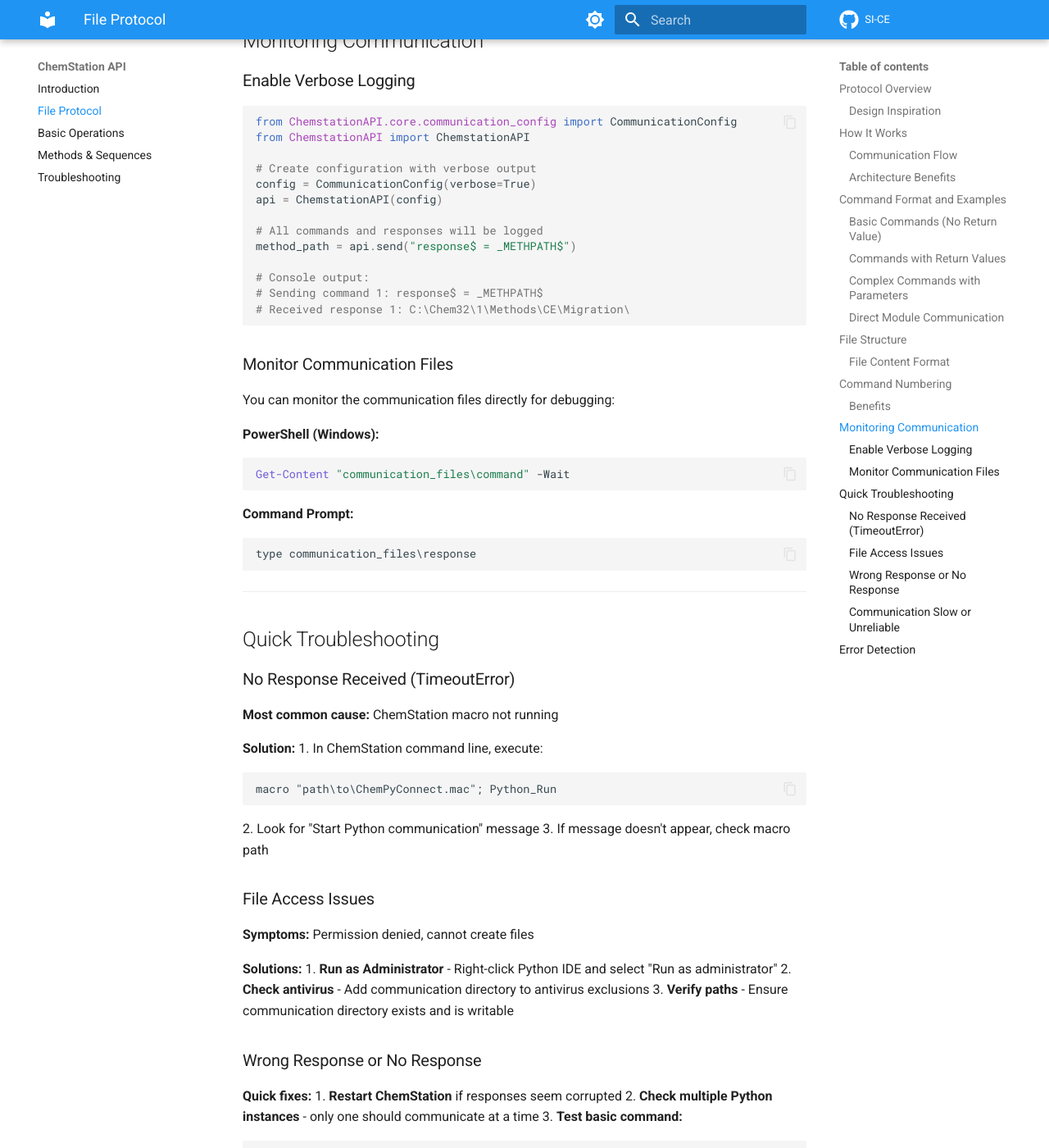
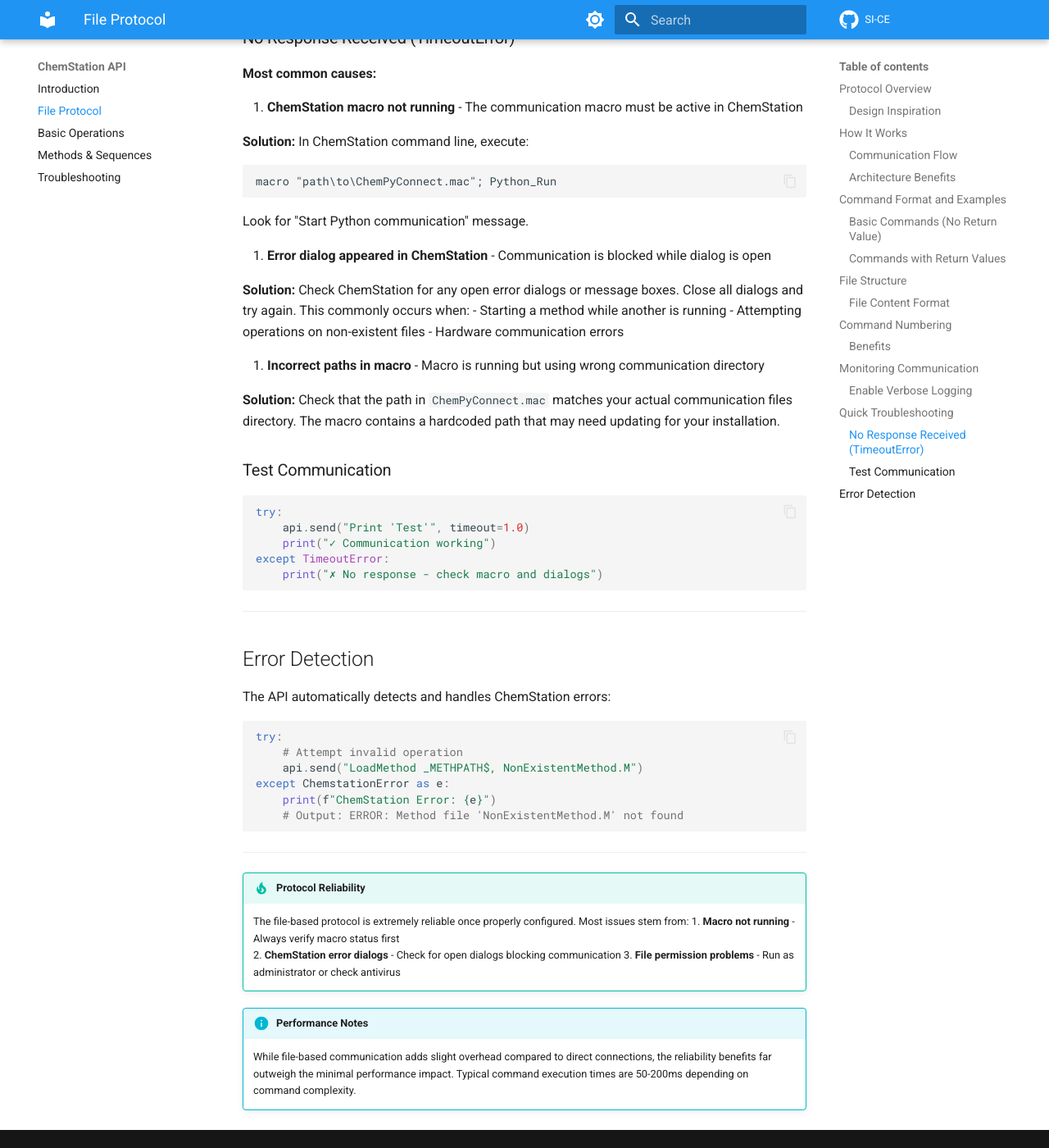
Before and after one commit to Xixaus/SI-CE, an MkDocs documentation site: the page built from docs/chemstation-api/file-protocol.md, in a window 1280 px wide and 1400 px high, scrolled down 3626 px. Shown: the whole window at 82% size. Built offline with MkDocs 1.6.1 and Material for MkDocs 9.7.7, drawn with Linux system fonts in a browser that asks for light colours; comment, search, counter and statistics services are not loaded; some of the changed text lies outside the part shown.

Commit message:
Upravit dokumentaci protokolu pro zlepšení chybového hlášení a optimalizaci komunikace

````diff
--- a/docs/chemstation-api/file-protocol.md
+++ b/docs/chemstation-api/file-protocol.md
@@ -68,31 +68,6 @@
 124 C:\Chem32\1\Methods\CE\Default\
 ```
 
-### Complex Commands with Parameters
-
-```python
-# Setting system variables
-api.send('_SAMPLE$ = "Sample_001"')
-
-# Executing methods with parameters
-api.send('RunMethod _DATAPATH$,, _SAMPLE$')
-
-# Querying instrument status
-status = api.send("response$ = VAL$(_MethodOn)")
-is_running = bool(int(status))
-```
-
-### Direct Module Communication
-
-```python
-# Send command to CE module
-api.send('WriteModule "CE1", "FLSH 60,-2,-2"')  # 60s flush
-
-# Query module status
-response = api.send('response$ = SendModule$("CE1", "TRAY:GETVIALSTATE? 15")')
-vial_state = response[-1]  # Get state code
-```
-
 ---
 
 ## File Structure
@@ -146,26 +121,12 @@
 config = CommunicationConfig(verbose=True)
 api = ChemstationAPI(config)
 
-# All commands and responses will be logged
+# All commands and responses will be logged to console
 method_path = api.send("response$ = _METHPATH$")
 
 # Console output:
 # Sending command 1: response$ = _METHPATH$
 # Received response 1: C:\Chem32\1\Methods\CE\Migration\
-```
-
-### Monitor Communication Files
-
-You can monitor the communication files directly for debugging:
-
-**PowerShell (Windows):**
-```powershell
-Get-Content "communication_files\command" -Wait
-```
-
-**Command Prompt:**
-```cmd
-type communication_files\response
 ```
 
 ---
@@ -174,49 +135,35 @@
 
 ### No Response Received (TimeoutError)
 
-**Most common cause:** ChemStation macro not running
+**Most common causes:**
 
-**Solution:**
-1. In ChemStation command line, execute:
+1. **ChemStation macro not running** - The communication macro must be active in ChemStation
+
+   **Solution:** In ChemStation command line, execute:
    ```chemstation
    macro "path\to\ChemPyConnect.mac"; Python_Run
    ```
-2. Look for "Start Python communication" message
-3. If message doesn't appear, check macro path
+   Look for "Start Python communication" message.
 
-### File Access Issues
+2. **Error dialog appeared in ChemStation** - Communication is blocked while dialog is open
 
-**Symptoms:** Permission denied, cannot create files
+   **Solution:** Check ChemStation for any open error dialogs or message boxes. Close all dialogs and try again. This commonly occurs when:
+   - Starting a method while another is running
+   - Attempting operations on non-existent files
+   - Hardware communication errors
 
-**Solutions:**
-1. **Run as Administrator** - Right-click Python IDE and select "Run as administrator"
-2. **Check antivirus** - Add communication directory to antivirus exclusions
-3. **Verify paths** - Ensure communication directory exists and is writable
+3. **Incorrect paths in macro** - Macro is running but using wrong communication directory
 
-### Wrong Response or No Response
+   **Solution:** Check that the path in `ChemPyConnect.mac` matches your actual communication files directory. The macro contains a hardcoded path that may need updating for your installation.
 
-**Quick fixes:**
-1. **Restart ChemStation** if responses seem corrupted
-2. **Check multiple Python instances** - only one should communicate at a time
-3. **Test basic command:**
-   ```python
-   try:
-       api.send("Print 'Test'", timeout=1.0)
-       print("✓ Communication working")
-   except TimeoutError:
-       print("✗ No response - check macro")
-   ```
+### Test Communication
 
-### Communication Slow or Unreliable
-
-**Optimization:**
 ```python
-# Adjust communication settings
-config = CommunicationConfig(
-    retry_delay=0.05,    # Faster polling (50ms)
-    max_retries=10,      # More attempts
-    verbose=False        # Disable logging for speed
-)
+try:
+    api.send("Print 'Test'", timeout=1.0)
+    print("✓ Communication working")
+except TimeoutError:
+    print("✗ No response - check macro and dialogs")
 ```
 
 ---
@@ -239,8 +186,8 @@
 !!! tip "Protocol Reliability"
     The file-based protocol is extremely reliable once properly configured. Most issues stem from:
     1. **Macro not running** - Always verify macro status first
-    2. **File permission problems** - Run as administrator or check antivirus
-    3. **Multiple Python instances** - Avoid concurrent communication attempts
+    2. **ChemStation error dialogs** - Check for open dialogs blocking communication
+    3. **File permission problems** - Run as administrator or check antivirus
 
 !!! info "Performance Notes"
     While file-based communication adds slight overhead compared to direct connections, the reliability benefits far outweigh the minimal performance impact. Typical command execution times are 50-200ms depending on command complexity.
````
